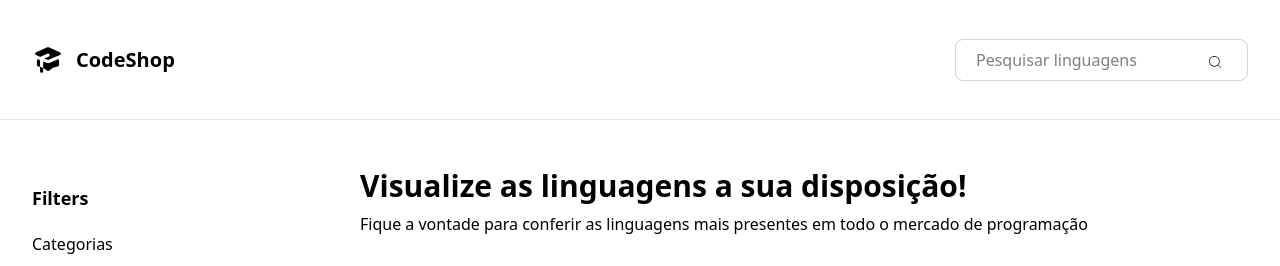
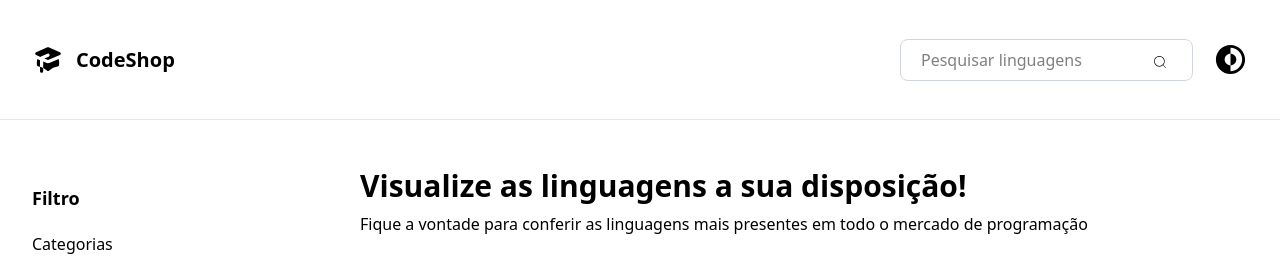
Before and after one commit to Lucasmenezes08/codeshop, a React (Vite) app in the folder codeshop/: page / in a window 1280 px wide. Shown: the top 266 px of the page. Built offline with nearby package versions, Linux system fonts and the light colour scheme.

Commit message:
:construction: Adicionar componente darkTheme.

```diff
--- /dev/null
+++ b/codeshop/src/components/layout/darkTheme.jsx
@@ -0,0 +1,9 @@
+import { CgDarkMode } from "react-icons/cg";
+
+export default function DarkTheme(){
+    return (
+        <button className="cursor-pointer">
+            <CgDarkMode size={35}/>
+        </button>
+    )
+}
--- a/codeshop/src/components/layout/header.jsx
+++ b/codeshop/src/components/layout/header.jsx
@@ -3,10 +3,14 @@ import SearchBar from "../../product/searchBar";
 import Topics from "./topics";
 import ProductList from "../../product/productList";
 import Filter from "../../features/filter/filter";
+import DarkTheme from "./darkTheme";
+import { DarkProvider } from "../../store/darkContext";
 
 
 export default function Header(){
+
     return (
+        <DarkProvider>
         <header className="w-full">
             <nav className="w-full h-[15vh] bg-white flex flex-row justify-between items-center px-8 border-b border-gray-200">
                 <section className="flex flex-row items-center gap-3">
@@ -16,7 +20,11 @@ export default function Header(){
                     <h2 className="text-xl font-bold">CodeShop</h2>
                 </section>
 
-                <SearchBar />
+                <section className="flex flex-row items-center justify-center gap-5 ">
+                    <SearchBar />
+                    <DarkTheme />
+                </section>
+
             </nav>
 
             <section className="flex flex-row-reverse w-full justify-between">
@@ -47,7 +55,7 @@ export default function Header(){
 
 
         </header>
-
+        </DarkProvider>
 
     )
 }
--- a/codeshop/src/features/filter/filter.jsx
+++ b/codeshop/src/features/filter/filter.jsx
@@ -27,7 +27,7 @@ export default function Filter (){
     return (
         <section className='w-[18vw] px-3 flex flex-col items-start justify-center '>
             <h3 className='text-lg font-bold py-2'>
-                Filters
+                Filtro
             </h3>
             <section>
                 <p className='font-light pb-4 pt-3'>Categorias</p>
--- /dev/null
+++ b/codeshop/src/store/darkContext.jsx
@@ -0,0 +1,21 @@
+import { createContext, useState } from "react";
+
+
+export const DarkContext = createContext()
+
+export function DarkProvider ({children}){
+    const [atualTheme , setAtualTheme] = useState('light');
+
+
+    const valueTheme = {
+        atualTheme: atualTheme,
+        setAtualTheme: setAtualTheme,
+    }
+
+
+    return (
+        <DarkContext.Provider value={valueTheme}>
+            {children}
+        </DarkContext.Provider>
+    )
+}
```
